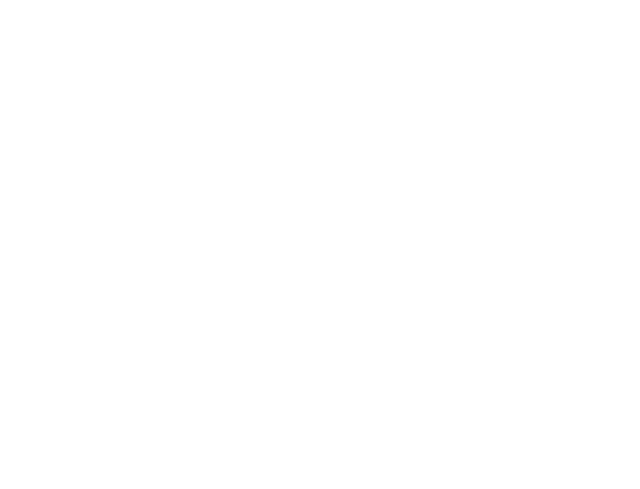
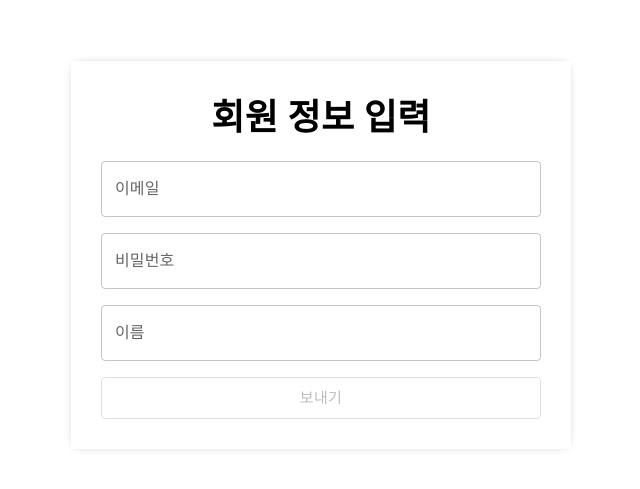
Before and after one commit to Tech5818/Chat-Client, a React (Vite) app: page /register in a window 1280 px wide. Before the commit this address had no page. Shown: the part 145-634 px from the top of the page, without its empty margins (319-959 px from the left). Built offline with nearby package versions, Linux system fonts and the light colour scheme.

Commit message:
:sparkles: 로그인 및 회원가입 기능 구현

```diff
--- a/src/App.tsx
+++ b/src/App.tsx
@@ -4,6 +4,7 @@
 import { ChatPage } from "./page/ChatPage";
 import { LoginPage } from "./page/LoginPage";
 import styled from "styled-components";
+import { RegisterPage } from "./page/RegisterPage";
 
 function App() {
   return (
@@ -14,6 +15,7 @@
           <Route path="/" element={<HomePage />} />
           <Route path="/chat" element={<ChatPage />} />
           <Route path="/login" element={<LoginPage />} />
+          <Route path="/register" element={<RegisterPage />} />
         </Routes>
       </Container>
     </>
--- a/src/components/login/Login.tsx
+++ b/src/components/login/Login.tsx
@@ -1,7 +1,9 @@
-import { Button, Stack, TextField, Typography } from "@mui/material";
+import { Box, Button, Stack, TextField, Typography } from "@mui/material";
 import { useMutation } from "@tanstack/react-query";
 import { client } from "../../utils/client";
 import { useForm } from "react-hook-form";
+import { Link } from "react-router-dom";
+import styled from "styled-components";
 
 interface IFormData {
   email: string;
@@ -18,10 +20,15 @@
 
   const { mutate } = useMutation({
     mutationFn: async (data: IFormData) => {
-      client.post("/user/login", data);
-    },
-    onSuccess: () => {
-      console.log("login 성공");
+      client
+        .post("/user/login", data)
+        .then((res) => {
+          console.log(res);
+          alert("로그인 성공");
+        })
+        .catch(() => {
+          alert("잘못된 비밀번호");
+        });
     },
   });
 
@@ -70,7 +77,19 @@
         >
           보내기
         </Button>
+        <Box display="flex" justifyContent="end" width="100%">
+          <RegisterLink to="/register">회원가입</RegisterLink>
+        </Box>
       </Stack>
     </>
   );
 };
+
+const RegisterLink = styled(Link)`
+  color: #aaa;
+  transition: all.15s;
+  &:hover {
+    color: #333;
+    text-decoration: underline;
+  }
+`;
--- a/src/components/login/Register.tsx
+++ b/src/components/login/Register.tsx
@@ -1,21 +1,33 @@
 import { Button, Stack, TextField, Typography } from "@mui/material";
+import { useMutation } from "@tanstack/react-query";
 import { useForm } from "react-hook-form";
+import { client } from "../../utils/client";
+import { useNavigate } from "react-router-dom";
 
 interface IFormData {
   name: string;
   email: string;
+  password: string;
 }
 
 export const Register = () => {
+  const navigate = useNavigate();
   const {
     register,
     handleSubmit,
     formState: { errors },
     watch,
   } = useForm<IFormData>();
-
+  const { mutate } = useMutation({
+    mutationFn: async (data: IFormData) => {
+      client.post("/user/create", { data }).then(() => {
+        alert("회원가입이 성공적으로 완료되었습니다.");
+        navigate("/login");
+      });
+    },
+  });
   const handleFormSubmit = handleSubmit((data) => {
-    console.log(data);
+    mutate(data);
   });
   return (
     <>
@@ -33,6 +45,24 @@
           회원 정보 입력
         </Typography>
         <TextField
+          label="이메일"
+          placeholder="이메일을 입력해주세요"
+          type="email"
+          {...register("email")}
+          fullWidth
+          helperText={errors.email?.message}
+          error={!!errors.email?.message}
+        />
+        <TextField
+          label="비밀번호"
+          placeholder="비밀번호를 입력해주세요"
+          type="password"
+          {...register("password")}
+          fullWidth
+          helperText={errors.password?.message}
+          error={!!errors.password?.message}
+        />
+        <TextField
           label="이름"
           placeholder="이름을 입력해 주세요"
           {...register("name", {
@@ -44,15 +74,6 @@
           fullWidth
           helperText={errors.name?.message}
           error={!!errors.name?.message}
-        />
-        <TextField
-          label="이메일"
-          placeholder="이메일을 입력해주세요"
-          type="email"
-          {...register("email")}
-          fullWidth
-          helperText={errors.email?.message}
-          error={!!errors.email?.message}
         />
         <Button
           type="submit"
--- /dev/null
+++ b/src/page/RegisterPage.tsx
@@ -0,0 +1,18 @@
+import { Box } from "@mui/material";
+import { Register } from "../components/login/Register";
+
+export const RegisterPage = () => {
+  return (
+    <>
+      <Box
+        component="div"
+        display="flex"
+        height="100vh"
+        justifyContent="center"
+        alignItems="center"
+      >
+        <Register />
+      </Box>
+    </>
+  );
+};
```
